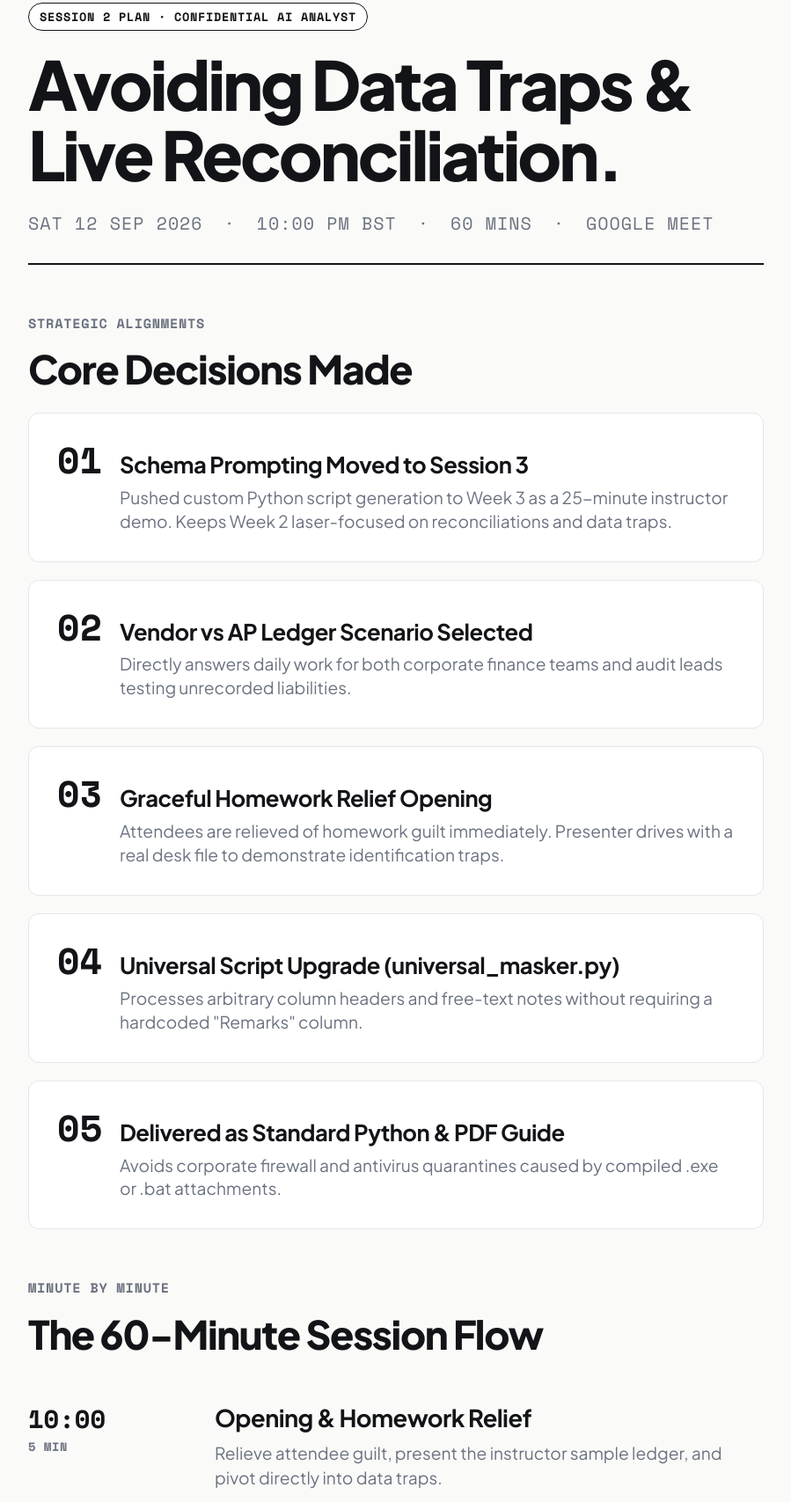
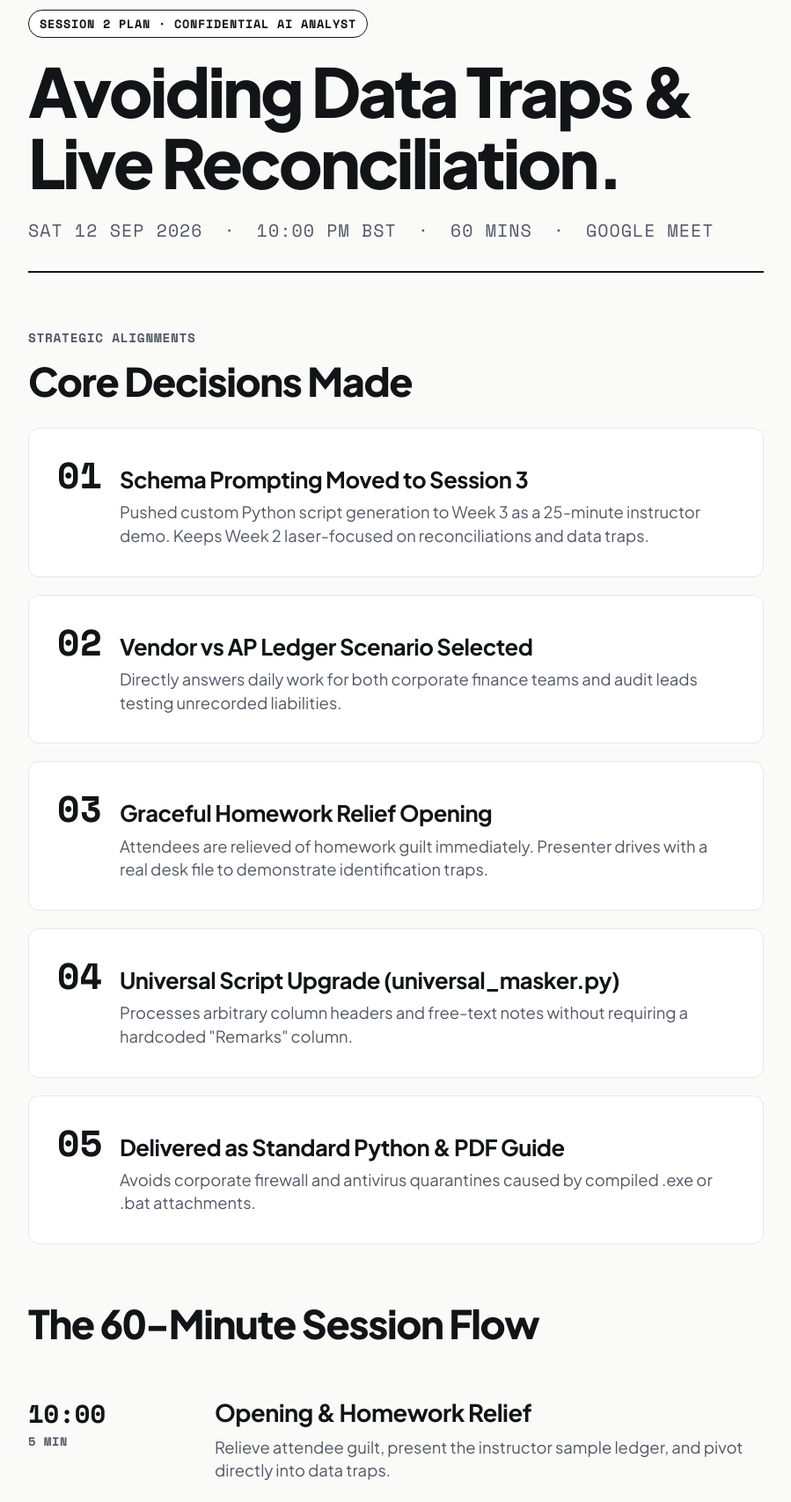
Before and after one commit to hozaifa1/confidential-ai-session-2-plan, a plain HTML site: page index.html in a window 1280 px wide. Shown: the part 53-1760 px from the top of the page at 88% size, without its empty margins (190-1089 px from the left). Drawn offline with nearby package versions, Linux system fonts and the light colour scheme.

Commit message:
refactor: apply design audit fixes for mobile overflow, contrast and print styles

```diff
--- a/index.html
+++ b/index.html
@@ -12,7 +12,7 @@
       --bg: #FAFAF8;
       --surface: #FFFFFF;
       --text: #121417;
-      --muted: #6B7280;
+      --muted: #525866;
       --border: #E5E7EB;
       --border-dark: #121417;
       --crimson: #9B1C1C;
@@ -22,27 +22,46 @@
       --radius: 12px;
     }
 
+    ::selection {
+      background: var(--text);
+      color: var(--bg);
+    }
+
     * {
       box-sizing: border-box;
       margin: 0;
       padding: 0;
       -webkit-font-smoothing: antialiased;
+      -moz-osx-font-smoothing: grayscale;
     }
 
     body {
       background-color: var(--bg);
       color: var(--text);
       font-family: 'Plus Jakarta Sans', -apple-system, sans-serif;
-      line-height: 1.35;
+      line-height: 1.4;
       padding: 1.5rem;
       max-width: 900px;
       margin: 0 auto;
+      font-variant-numeric: tabular-nums;
+      font-feature-settings: "tnum" 1;
     }
 
     @media (min-width: 768px) {
       body {
-        padding: 3.5rem 2rem;
+        padding: 4rem 2rem;
       }
+    }
+
+    @media (max-width: 480px) {
+      body {
+        padding: 1.25rem 1rem;
+      }
+    }
+
+    h1, h2, h3, h4 {
+      overflow-wrap: break-word;
+      hyphens: auto;
     }
 
     /* TYPOGRAPHY */
@@ -64,7 +83,7 @@
     }
 
     .hero-title {
-      font-size: clamp(2.4rem, 8vw, 4.8rem);
+      font-size: clamp(2rem, 7.5vw, 4.8rem);
       font-weight: 800;
       line-height: 1.05;
       letter-spacing: -0.04em;
@@ -76,9 +95,9 @@
       display: flex;
       flex-wrap: wrap;
       gap: 0.75rem 1.5rem;
-      font-size: clamp(1rem, 3vw, 1.25rem);
+      font-size: clamp(0.95rem, 3vw, 1.25rem);
       color: var(--muted);
-      margin-bottom: 2.5rem;
+      margin-bottom: 3rem;
       padding-bottom: 2rem;
       border-bottom: 2px solid var(--border-dark);
     }
@@ -91,14 +110,14 @@
 
     /* SECTIONS */
     section {
-      margin-top: 3.5rem;
+      margin-top: 4rem;
     }
 
     .section-label {
-      font-size: 0.95rem;
+      font-size: 0.9rem;
       font-weight: 700;
       color: var(--muted);
-      margin-bottom: 1rem;
+      margin-bottom: 0.75rem;
       display: flex;
       align-items: center;
       gap: 0.5rem;
@@ -109,7 +128,7 @@
       font-weight: 800;
       letter-spacing: -0.03em;
       line-height: 1.15;
-      margin-bottom: 1.5rem;
+      margin-bottom: 1.75rem;
     }
 
     /* BIG STAT / DECISION CARDS */
@@ -130,6 +149,12 @@
     @media (min-width: 768px) {
       .card {
         padding: 2rem;
+      }
+    }
+
+    @media (max-width: 480px) {
+      .card {
+        padding: 1.25rem 1rem;
       }
     }
 
@@ -160,9 +185,10 @@
     }
 
     .decision-content p {
-      font-size: clamp(1rem, 2.5vw, 1.2rem);
+      font-size: clamp(1rem, 2.5vw, 1.15rem);
       color: var(--muted);
-      line-height: 1.4;
+      line-height: 1.45;
+      max-width: 68ch;
     }
 
     /* TIMELINE */
@@ -191,7 +217,7 @@
     .time-duration {
       display: block;
       font-size: 0.85rem;
-      font-weight: 600;
+      font-weight: 700;
       color: var(--muted);
       margin-top: 0.2rem;
     }
@@ -204,16 +230,17 @@
     }
 
     .timeline-content p {
-      font-size: clamp(1rem, 2.5vw, 1.2rem);
+      font-size: clamp(1rem, 2.5vw, 1.15rem);
       color: var(--muted);
       line-height: 1.45;
+      max-width: 68ch;
     }
 
     .tag-pill {
       display: inline-block;
       font-size: 0.75rem;
       font-weight: 700;
-      padding: 0.2rem 0.5rem;
+      padding: 0.25rem 0.55rem;
       border-radius: 4px;
       margin-top: 0.6rem;
     }
@@ -273,6 +300,7 @@
       font-size: 1.05rem;
       color: var(--muted);
       line-height: 1.45;
+      max-width: 68ch;
     }
 
     /* DELIVERABLES */
@@ -314,6 +342,23 @@
       text-align: center;
       color: var(--muted);
       font-size: 0.95rem;
+    }
+
+    /* PRINT STYLES */
+    @media print {
+      body {
+        background: #FFF;
+        color: #000;
+        padding: 0;
+        max-width: 100%;
+      }
+      .card, .timeline-item, .demo-card, .file-item {
+        break-inside: avoid;
+        border-color: #CCC;
+      }
+      .badge, .hero-meta {
+        border-color: #000;
+      }
     }
   </style>
 </head>
@@ -395,7 +440,6 @@
 
   <!-- TIMELINE -->
   <section>
-    <div class="section-label mono">Minute by Minute</div>
     <h2 class="section-title">The 60-Minute Session Flow</h2>
     <div class="timeline">
 
@@ -518,7 +562,6 @@
 
   <!-- LIVE DEMOS -->
   <section>
-    <div class="section-label mono">Practical Execution</div>
     <h2 class="section-title">The Four Live Demos</h2>
     <div class="demo-grid">
 
@@ -559,7 +602,6 @@
 
   <!-- DELIVERABLES -->
   <section>
-    <div class="section-label mono">Distributed Assets</div>
     <h2 class="section-title">Files Given to Participants</h2>
     <div class="stack">
 
```
